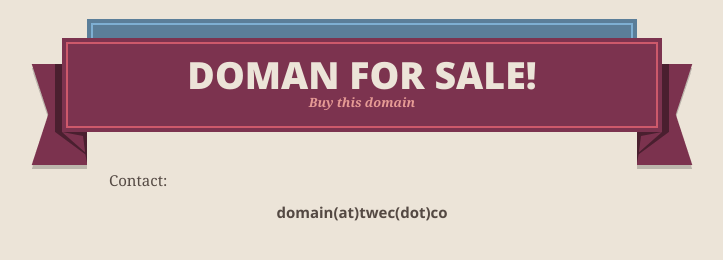
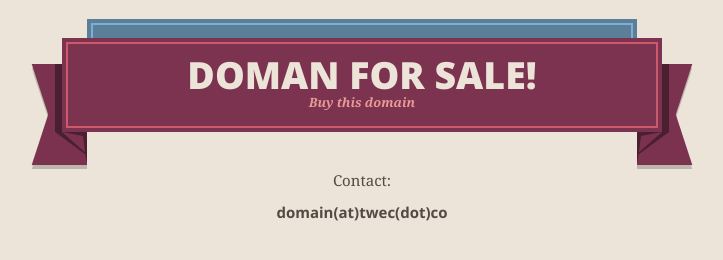
Before and after one commit to bhyvex/domainForSale, a plain HTML site: page index.html in a window 1280 px wide. Shown: the whole page, without its empty margins (278-1001 px from the left). Drawn offline with nearby package versions, Linux system fonts and the light colour scheme.

Commit message:
Update index.html

```diff
--- a/index.html
+++ b/index.html
@@ -43,7 +43,7 @@
 
 <br/>
 <br/>
-<p>Contact:</p>
+<p><center>Contact:</center></p>
 <p><center><h3>domain(at)twec(dot)co</h3></center></p>
       </section>
 
```
